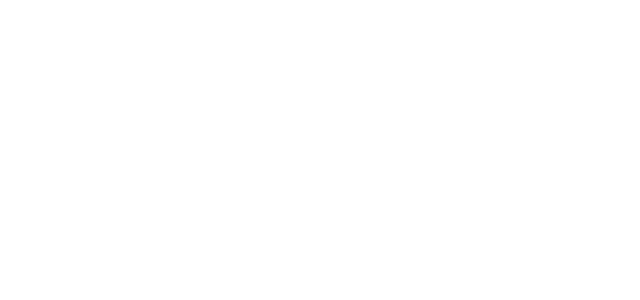
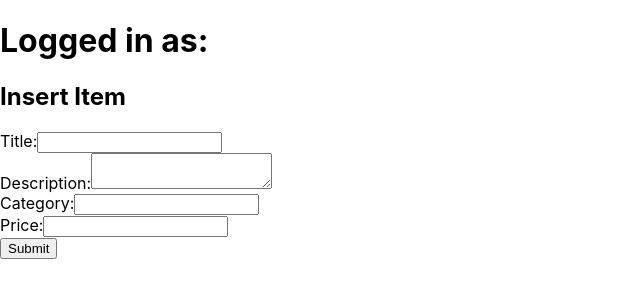
Before and after one commit to sari-ajina/Sp33d, a React (Create React App) app in the folder client/: page /items in a window 1280 px wide. Before the commit this address had no page. Shown: the top 300 px of the page, without its empty margins (0-640 px from the left). Built offline with nearby package versions, Linux system fonts and the light colour scheme.

Commit message:
added items page, user can add an item up to 3 times in a day

```diff
--- a/client/src/App.js
+++ b/client/src/App.js
@@ -1,22 +1,26 @@
 import './App.css';
+import React, {useState} from 'react';
 import Register from './Register/Register'
 import Login from './Login/Login'
 import Homepage from './Homepage/Homepage';
+import Item from './components/Item/Item';
 import { BrowserRouter as Router, Routes, Route, Navigate } from "react-router-dom";
+import UserContext from './Contexts/UserContext';
 
 function App() {
+  const [username, setUsername] = useState();
+
   return (
+    <UserContext.Provider value={{username, setUsername}}>
       <Router>
           <Routes>
             <Route path="/" element={<Register/>}></Route>
             <Route path="/login" element={<Login/>}></Route>
             <Route path="/homepage" element={<Homepage/>}></Route>
+            <Route path="/items" element={<Item/>}></Route>
           </Routes>
       </Router>
-    // <div>
-    //   <Register/>
-    //   <Login/>
-    // </div>
+    </UserContext.Provider>
   );
 }
 
--- /dev/null
+++ b/client/src/Contexts/UserContext.js
@@ -0,0 +1,5 @@
+import { createContext } from "react";
+
+const UserContext = createContext({});
+
+export default UserContext;
--- a/client/src/Homepage/Homepage.js
+++ b/client/src/Homepage/Homepage.js
@@ -1,7 +1,6 @@
 import React, { useState } from 'react';
 import './Homepage.css';
 import Axios from 'axios';
-import { Link, useNavigate } from 'react-router-dom';
 
 function Homepage() {
     const [tableName, setTableName] = useState("");
@@ -10,31 +9,38 @@
     const [status, setStatus] = useState("");
 
     //calls an axios post method to send data to the server side
-    const initialize = () =>{
-        Axios.post('http://localhost:3001/homepage',
-        {tableName: tableName}).then(
-            (response) =>{
-                console.log(response)
+    // const initialize = () =>{
+    //     Axios.post('http://localhost:3001/homepage',
+    //     {tableName: tableName}).then(
+    //         (response) =>{
+    //             console.log(response)
 
-            if(response.data.message){
-                setStatus(response.data.message)
-            }else{
-                setStatus("created status with name " + {tableName})
-            }
-        });
-    }
+    //         if(response.data.message){
+    //             setStatus(response.data.message)
+    //         }else{
+    //             setStatus("created status with name " + {tableName})
+    //         }
+    //     });
+    // }
 
     return (
     <div className='container'>
-        <h3>Insert a name for the table you are creating</h3>
-        <input
+        <h3>Welcome to your home page!</h3>
+        {/* <input
             type="text"
             placeholder='insert a name'
             onChange={(e)=>{
                 setTableName(e.target.value)
             }}>
-        </input>
-        <button className='button' onClick={initialize}>Initialize Database</button>
+        </input> */}
+        {/* <button className='button' onClick={initialize}>Initialize Database</button> */}
+        <form onSubmit={handleSearch}>
+            <input type="text" value={searchTerm} onChange={(e) => setSearchTerm(e.target.value)} />
+            <button type="submit">Search</button>
+      </form>
+        <Link to='/items'>
+            <button>Add an Item</button>
+        </Link>
         <h1>{status}</h1>
     </div>
     );
--- a/client/src/Login/Login.js
+++ b/client/src/Login/Login.js
@@ -1,11 +1,14 @@
-import React, { useState } from 'react';
+import React, { useContext, useState } from 'react';
 import './Login.css';
 import Axios from 'axios';
 import { Link, useNavigate } from 'react-router-dom';
+import UserContext from '../Contexts/UserContext';
 
 function Login() {
-    const [username, setUsername] = useState("");
+    const [usernameInput, setUsernameInput] = useState("");
     const [password, setPassword] = useState("");
+    const {setUsername} = useContext(UserContext);
+
     const navigate = useNavigate();
 
     const [loginStatus, setLoginStatus] = useState("");
@@ -15,17 +18,20 @@
     //calls an axios post method to send data to the server side
     const login = ()=>{
         Axios.post('http://localhost:3001/login',
-        {username: username, password: password}).then(
+        {username: usernameInput, password: password}).then(
             (response) =>{
                 console.log(response)
                 //checks if the data contains a message that we post from the server side is an error message
                 //if it is, it will post the error message, if not it will post the username
                 if(response.data.message){
                     setLoginStatus(response.data.message)
+
                 }else{
                     setLogged(true)
                     console.log("logged in as " + response.data.result)
                     // setLoginStatus("logged in as " + response.data.result)
+                    //set the usernamem val in the UserContext
+                    setUsername(usernameInput);
                 }
         });
     }
@@ -49,7 +55,7 @@
                     placeholder='enter username'
                     type="text"
                     onChange={(e)=>{
-                        setUsername(e.target.value)
+                        setUsernameInput(e.target.value)
                     }}
                 ></input>
             </div>
--- a/client/src/Register/Register.js
+++ b/client/src/Register/Register.js
@@ -119,6 +119,8 @@
             <Link to='/login' onClick={handleLinkClick}>
                 <button className={"button"} onClick={register}>Continue</button>
                 <br/>
+            </Link>
+            <Link to='/login'>
                 <a>Already have an Account? Login!</a>
             </Link>
         </div>
--- /dev/null
+++ b/client/src/components/Item/Item.js
@@ -0,0 +1,68 @@
+import React, { useContext, useState } from 'react';
+import Axios from 'axios';
+import UserContext from '../../Contexts/UserContext';
+
+function Item() {
+  const [title, setTitle] = useState('');
+  const [description, setDescription] = useState('');
+  const [category, setCategory] = useState('');
+  const [price, setPrice] = useState('');
+  const [userId, setUserId] = useState('');
+  const {username} = useContext(UserContext);
+
+  const [itemStatus, setItemStatus] = useState("");
+
+  const handleSubmit = (event) => {
+    event.preventDefault();
+
+    const newItem = {
+      title: title,
+      description: description,
+      category: category,
+      price: price,
+      userId: username //retrieving the username val
+    };
+
+    Axios.post('http://localhost:3001/items', newItem).then(
+    (response) => {
+      console.log(response.data);
+      if(response.data.message){
+          setItemStatus(response.data.message);
+      }else{
+          setItemStatus("item: " + title + " posted");
+          console.log("item status: ", itemStatus)
+      }
+
+    })
+
+  };
+
+  return (
+    <div>
+      <h1>Logged in as: {username}</h1>
+      <h2>Insert Item</h2>
+      <form onSubmit={handleSubmit}>
+        <div>
+          <label>Title:</label>
+          <input type="text" value={title} onChange={e => setTitle(e.target.value)} required />
+        </div>
+        <div>
+          <label>Description:</label>
+          <textarea value={description} onChange={e => setDescription(e.target.value)} required />
+        </div>
+        <div>
+          <label>Category:</label>
+          <input type="text" value={category} onChange={e => setCategory(e.target.value)} required />
+        </div>
+        <div>
+          <label>Price:</label>
+          <input type="number" value={price} onChange={e => setPrice(e.target.value)} required />
+        </div>
+        <button type="submit">Submit</button>
+      </form>
+        <h1>{itemStatus}</h1>
+    </div>
+  );
+}
+
+export default Item;
--- /dev/null
+++ b/package.json
@@ -0,0 +1,5 @@
+{
+  "dependencies": {
+    "dateformat": "^5.0.3"
+  }
+}
```
Also changed, not shown: client/src/components/Item/Item.css (added), 2 other files (tests, documents, lock files or other folders). Lines whose indentation alone changed are shown as unchanged.
